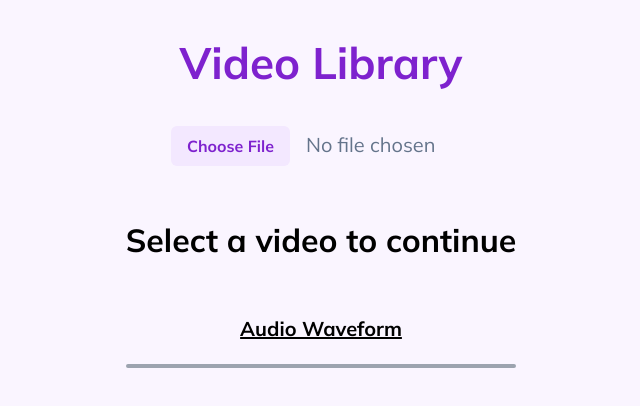
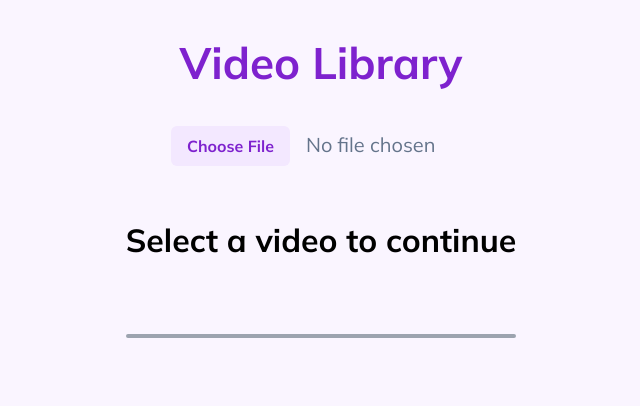
Before and after one commit to sweta1308/video-library, a React (Create React App) app: page / in a window 1280 px wide. Shown: the top 406 px of the page, without its empty margins (319-959 px from the left). Built offline with nearby package versions, Linux system fonts and the light colour scheme.

Commit message:
refactor: made some fixes

```diff
--- a/src/components/Video.jsx
+++ b/src/components/Video.jsx
@@ -117,6 +117,7 @@ export const Video = () => {
               {videoState.duration ? videoState.duration.toFixed() : "-"}{" "}
               seconds
             </p>
+            <h3 className="font-extrabold underline text-center">Audio Waveform</h3>
           </div>
         ) : (
           <h2 className="text-[32px] text-center font-semibold my-[20px] mb-[50px]">
--- a/src/components/VideoInput.jsx
+++ b/src/components/VideoInput.jsx
@@ -31,7 +31,6 @@ export const VideoInput = () => {
           className="block mx-auto w-[300px] mb-[30px] text-md text-slate-500 file:mr-4 file:py-2 file:px-4 file:rounded-md file:border-0 file:text-[16px] file:font-bold file:bg-purple-100 file:text-purple-700 file:cursor-pointer hover:file:bg-purple-200"
         />
         <Video />
-        <h3 className="font-extrabold underline">Audio Waveform</h3>
         <div
           className="border-2 border-gray-400 w-full m-5 rounded-sm"
           id="waveform"
```
